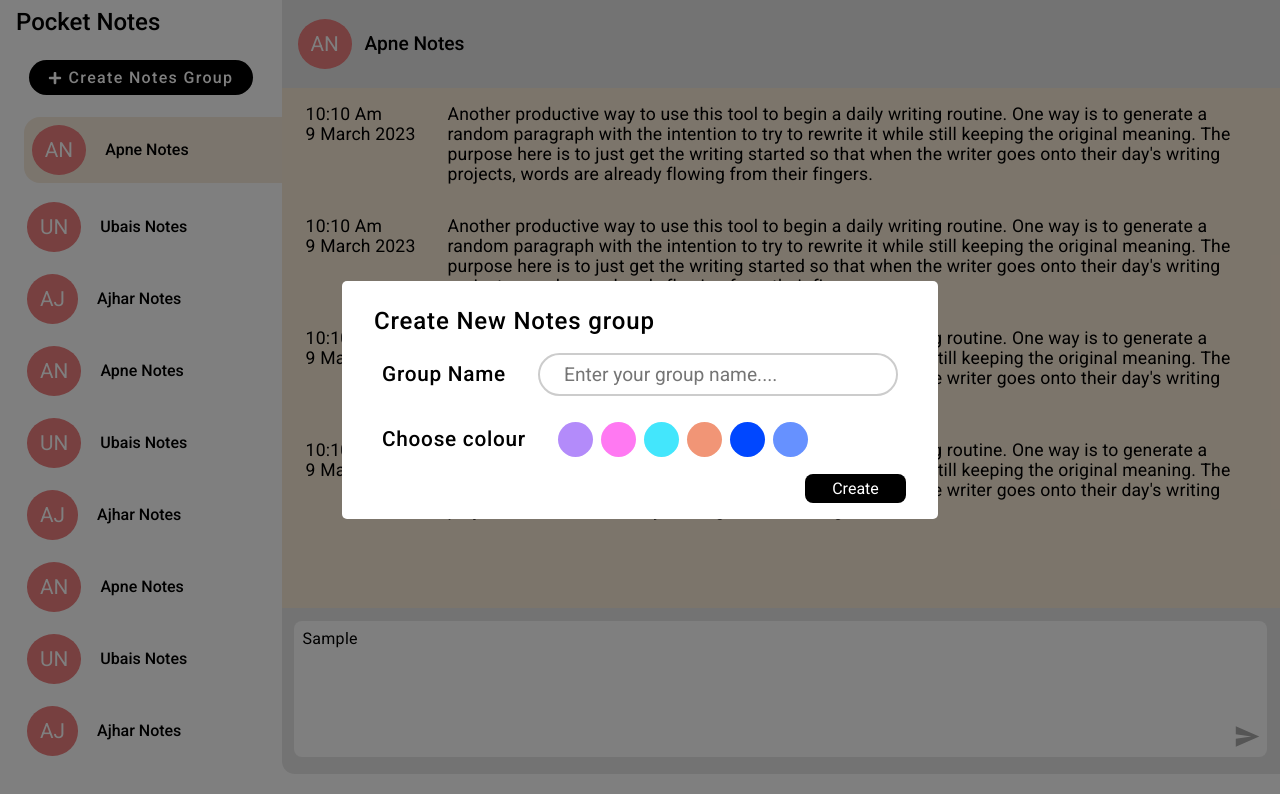
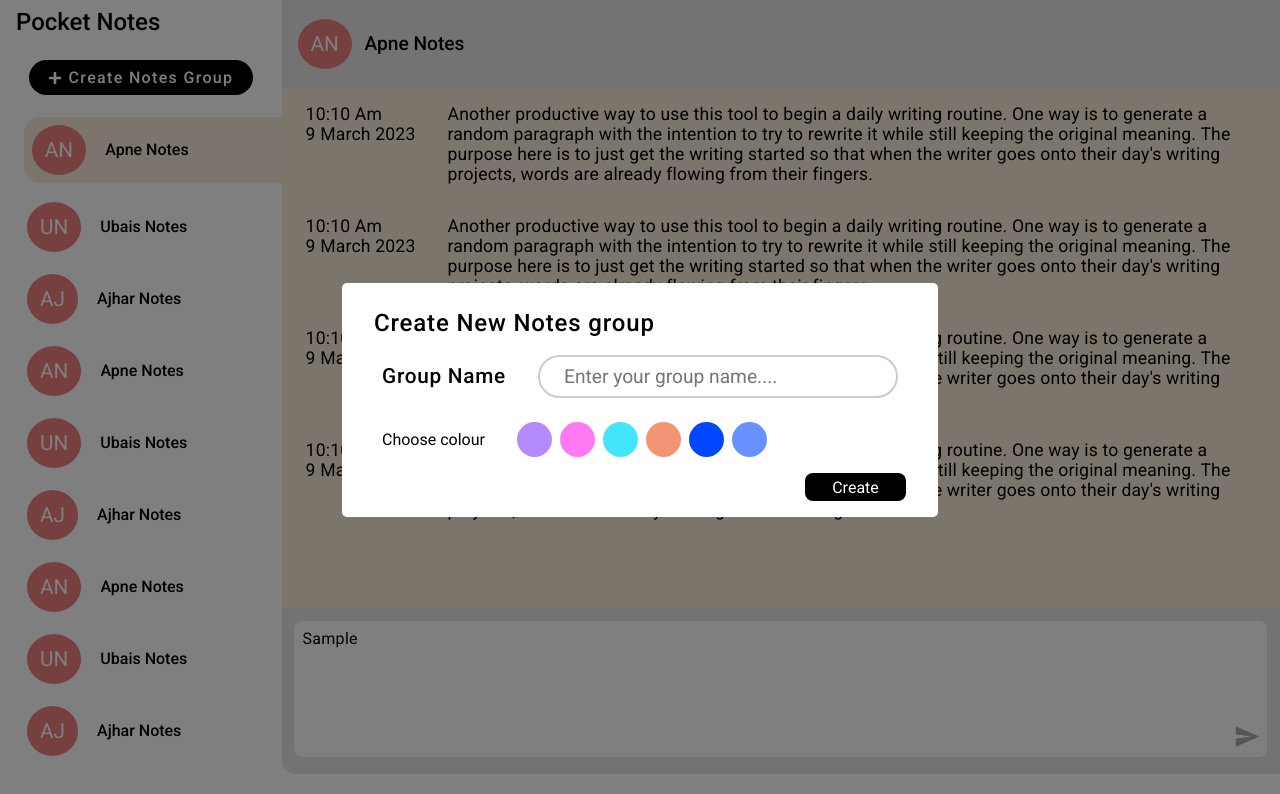
Before and after one commit to Ubais88/notes_app_using_react, a React (Create React App) app: page / in a window 1280 px wide. Both pictures are taken after typing "Sample" into the empty fields and a click on the button "Create Notes Group". Shown: the top 794 px of the page. Built offline with nearby package versions, Linux system fonts and the light colour scheme.

Commit message:
Modal added

```diff
--- a/src/Styles/Modal.module.css
+++ b/src/Styles/Modal.module.css
@@ -33,7 +33,7 @@
         gap: 1.5rem;
         margin: 0.5rem;
 
-        >.inputContainer ,.colorContainer{
+        >.inputContainer{
             display: flex;
             align-items: center;
             gap: 2rem;
@@ -80,6 +80,11 @@
     }
 }
 
+.colorContainer{
+    display: flex;
+    align-items: center;
+    gap: 2rem;
+
     .colors{
         display: flex;
         flex-direction: row;
@@ -92,3 +97,4 @@
             cursor: pointer;
         }
     }
+}
```
Lines whose indentation alone changed are shown as unchanged.
